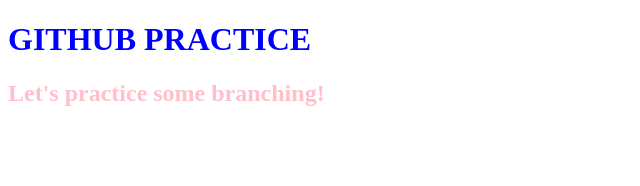
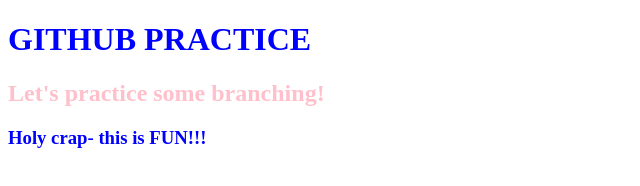
Before and after one commit to VisDPT/GitBranchFunAndPractice, a plain HTML site: page index.html in a window 1280 px wide. Shown: the whole page, without its empty margins (0-640 px from the left). Drawn offline with Linux system fonts and the light colour scheme.

Commit message:
allie's try

```diff
--- a/index.html
+++ b/index.html
@@ -7,6 +7,7 @@
 <body>
 	<h1 style="color: blue">GITHUB PRACTICE</h1>
 	<h2 style="color: pink; "> Let's practice some branching!</h2>
+	<h3 style="color: blue; "> Holy crap- this is FUN!!!</h3>
 
 </body>
 </html>
```
